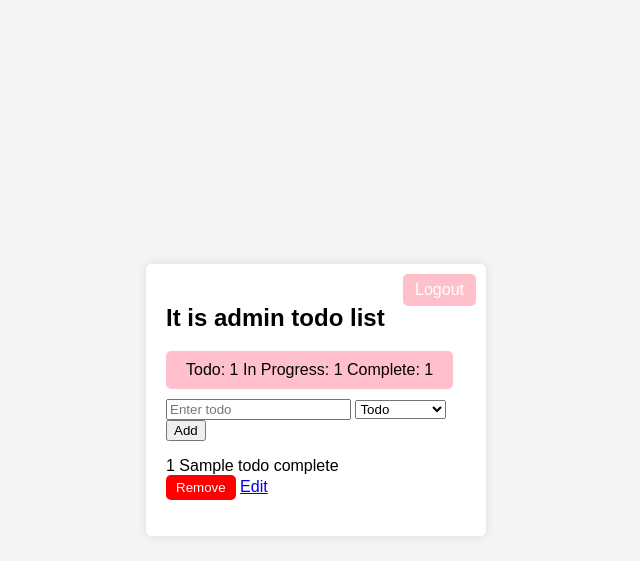
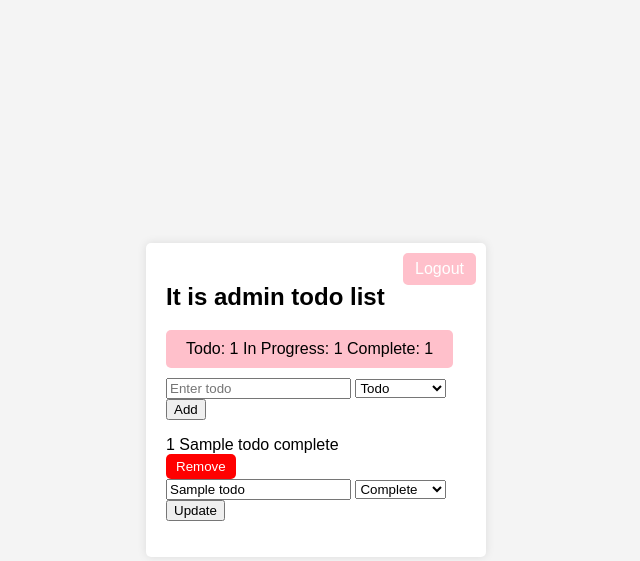
Before and after one commit to YIHSIU18/Project_Python, a Flask app: template templates/home.html in a window 1280 px wide. Shown: the top 561 px of the page, without its empty margins (324-964 px from the left). Run offline with Flask 3, Linux system fonts and the light colour scheme; a user stored in the database is signed in; the template is opened without the code that fills it: most values are stand-ins (such as "Sample title", 1, 10 or a date in 2020).

Commit message:
Added new function update

```diff
--- a/app.py
+++ b/app.py
@@ -6,9 +6,6 @@ from pathlib import Path
 #Defining Flask ap
 app = Flask(__name__)
 app.secret_key = "key"
-
-#User credentials
-#users = ('admin', 'admin')
 
 #Flask-SQLit
 DATABASE = 'database.db'
@@ -29,7 +26,7 @@ def close_connection(exception):
         db.close()
 
 
-#
+#Home page
 @app.route('/')
 def home():
     if 'username' not in session:
@@ -43,7 +40,9 @@ def home():
     todos = {'todo': [], 'In Progress': [], 'complete': []}
     for task in tasks:
         # Append each task to the corresponding status list in the dictionary
-        todos[task['status']].append(task)
+        #todos[task['status']].append(task)
+        task_dict = {'id': task[0], 'taskname': task[1], 'status': task[2]}  # Assuming id, taskname, and status are in positions 0, 1, and 2 respectively
+        todos[task[2]].append(task_dict)
 
     return render_template('home.html', todos=todos)
 
@@ -68,7 +67,6 @@ def login():
 @app.route('/logout')
 def logout():
     session.clear()
-    flash('You have been logged out.', 'success')
     return redirect('/login')
 
 @app.route('/add', methods=['POST'])
@@ -105,8 +103,12 @@ def update_todo(todo_id):
     cur = get_db().cursor()
 
     try:
-        # Execute SQL query to delete todo from the database
-        cur.execute("UPDATE SET taskname=?, status=? WHERE id=?", (todo_id,))
+        #Extract data from the reauest
+        new_taskname = request.form.get('new_taskname')
+        new_status = request.form.get('new_status')
+
+        # Execute SQL query to update the status of the todo item
+        cur.execute("UPDATE todos SET taskname=?, status=? WHERE id=?", (new_taskname, new_status, todo_id,))
         # Commit changes
         get_db().commit()
         flash('Todo updated successfully', 'success')
@@ -138,11 +140,9 @@ def remove_todo(todo_id):
 
     return redirect('/')
 
-@app.route('/erro')
-def other_page(page_name):
-    response = make_response('The page named %s does not exist.' \
-                            % page_name, 404)
-    return response
+@app.errorhandler(404)
+def page_not_found(e):
+    return render_template('404.html')
 
 #Chekc if the database is NULL then create one
 if not Path('database.db').exists():
--- a/templates/home.html
+++ b/templates/home.html
@@ -130,7 +130,16 @@
                         <form action="/remove/{{ todo.id }}" method="post">
                             <input type="hidden" name="_method" value="DELETE">
                             <button type="submit" class="remove-btn">Remove</button>
-                            <a href="/update/{{ todo.id }}" class="edit-btn">Edit</a>
+                        </form>
+                        <form action="/update/{{ todo.id }}" method="post">
+                            <input type="hidden" name="_method" value="PUT">
+                            <input type="text" name="new_taskname" placeholder="New Task Name" value="{{ todo.taskname }}">
+                            <select name="new_status">
+                                <option value="todo" {% if todo.status == 'todo' %} selected {% endif %}>To Do</option>
+                                <option value="In Progress" {% if todo.status == 'In Progress' %} selected {% endif %}>In Progress</option>
+                                <option value="complete" {% if todo.status == 'complete' %} selected {% endif %}>Complete</option>
+                            </select>
+                            <button type="submit" class="update-btn">Update</button>
                         </form>
                     </li>
                     {% endfor %}
```
Also changed, not shown: login.py (deleted, +0 -11 lines), templates/404.html (added, +9 -0 lines), bdd/database.db (added), database.db, static/style.css (added).
